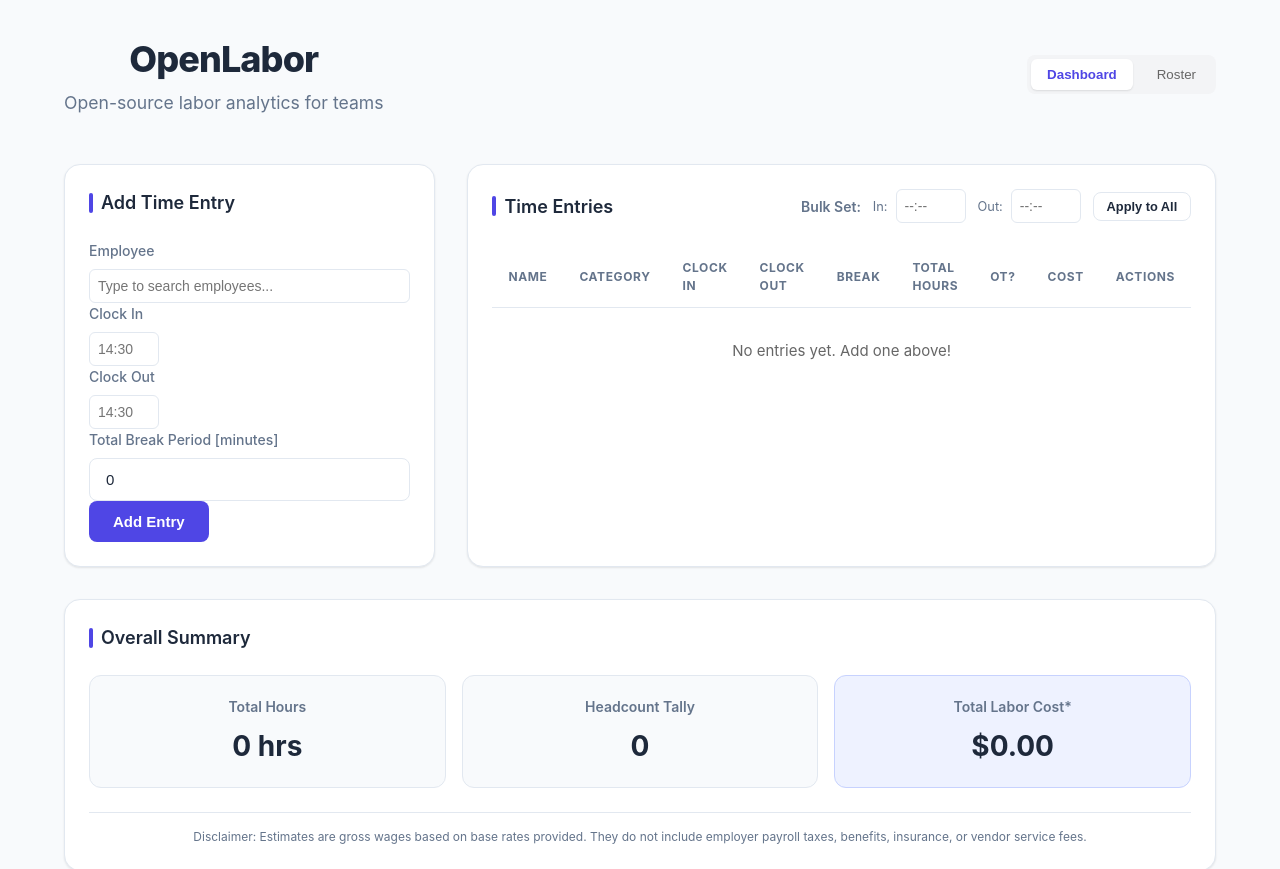
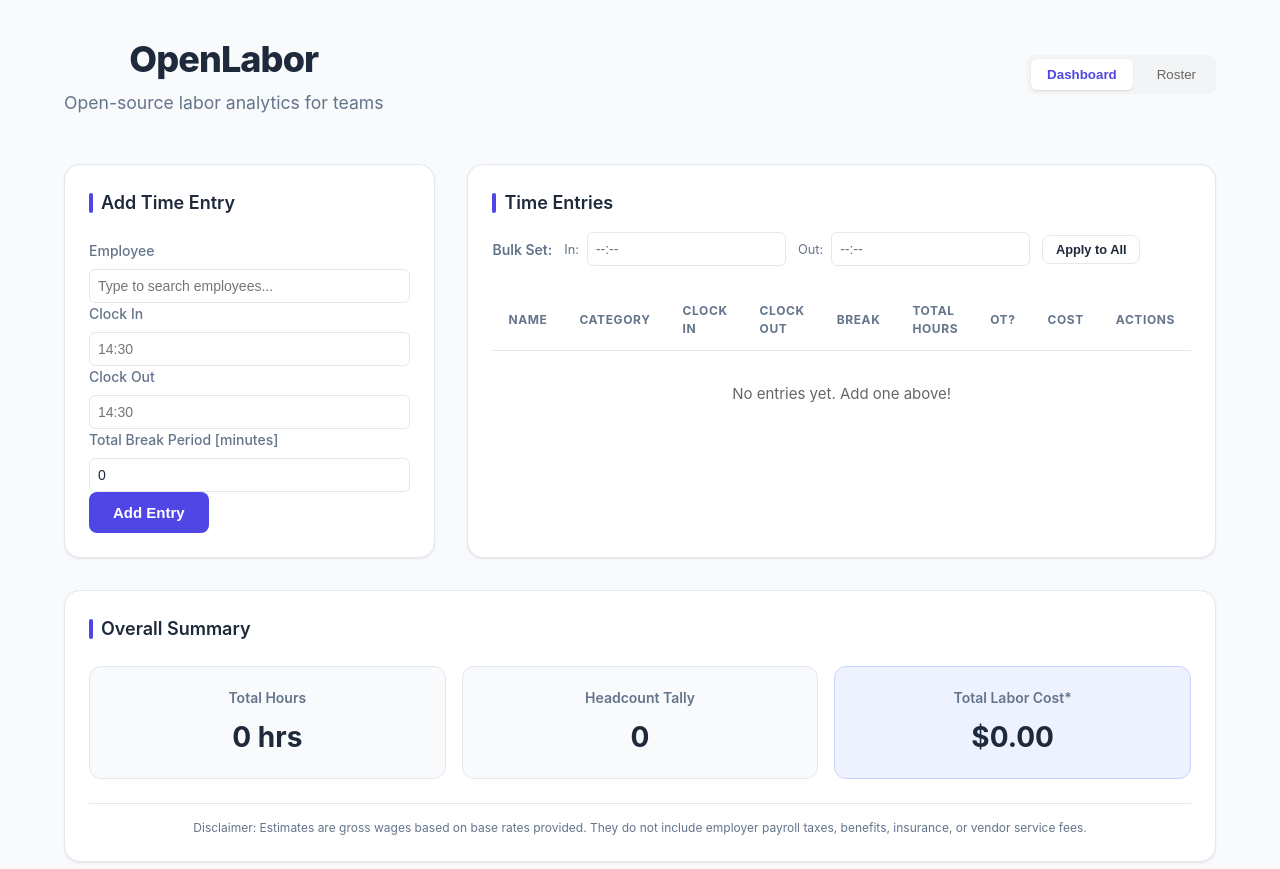
Before and after one commit to Garrett96/openlabor, a React (Vite) app: page / in a window 1280 px wide. Shown: the top 869 px of the page. Built offline with nearby package versions, Linux system fonts and the light colour scheme.

Commit message:
Form formatting

```diff
--- a/src/components/EntryForm.tsx
+++ b/src/components/EntryForm.tsx
@@ -57,7 +57,15 @@ export default function EntryForm() {
 
         <div className="form-group">
         <label htmlFor="breakTime">Total Break Period [minutes]</label>
-        <input type="number" id="breakTime" min="0" step="15" value={breakTime} onChange={(e) => setBreakTime(Number(e.target.value))} />
+        <input
+        type="number"
+        id="breakTime"
+        min="0"
+        step="15"
+        value={breakTime}
+        onChange={(e) => setBreakTime(Number(e.target.value))}
+        className="table-time-input"
+        />
         </div>
 
         <button type="submit" className="btn">Add Entry</button>
--- a/src/components/SmartTimeInput.tsx
+++ b/src/components/SmartTimeInput.tsx
@@ -115,7 +115,6 @@ export default function SmartTimeInput({ value, onChange, format, className, pla
         placeholder={placeholder || (format === '12h' ? '2:30 PM' : '14:30')}
         style={{
             fontVariantNumeric: 'tabular-nums',
-            width: format === '12h' ? '110px' : '70px'
         }}
         />
     );
```
